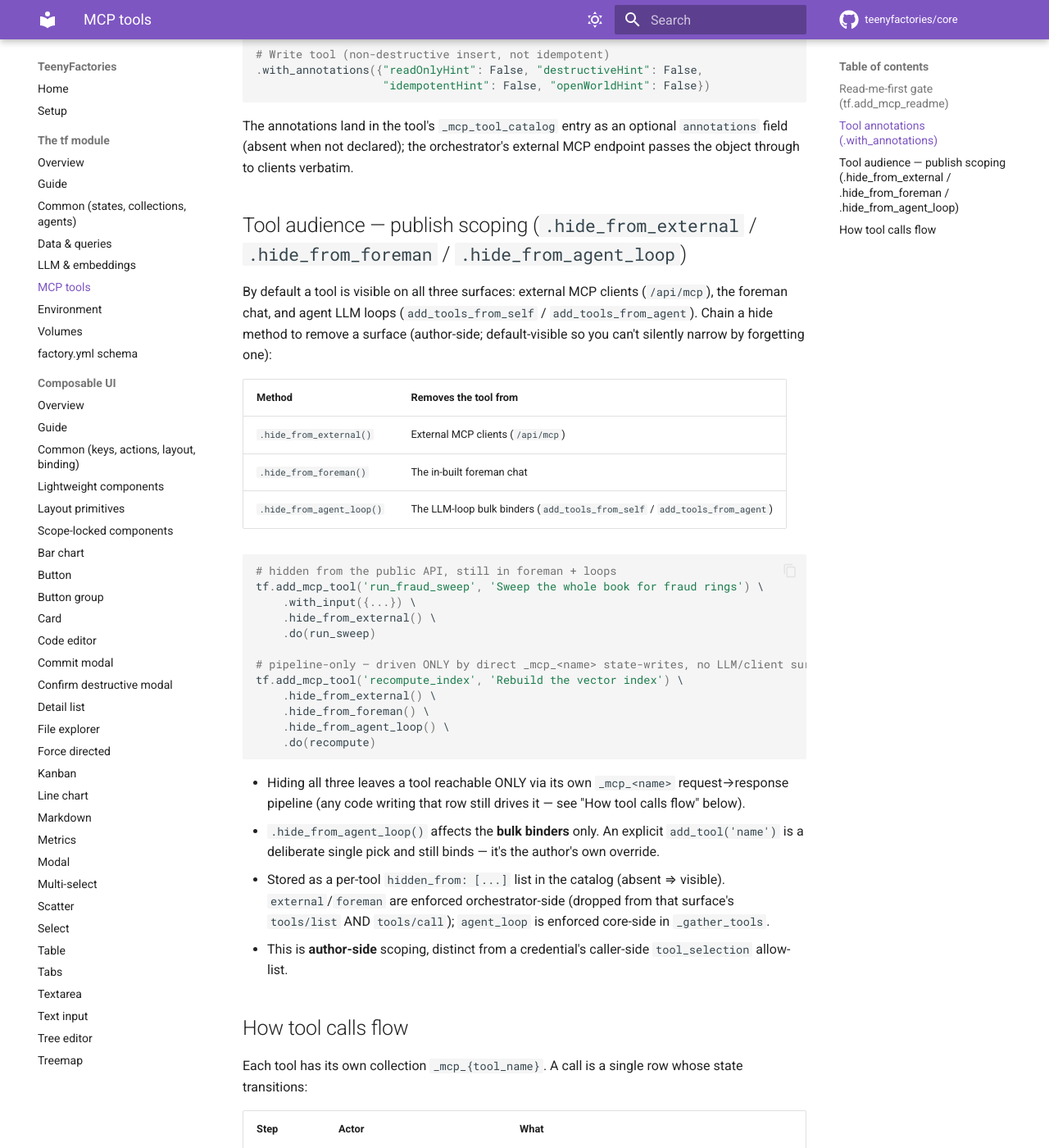
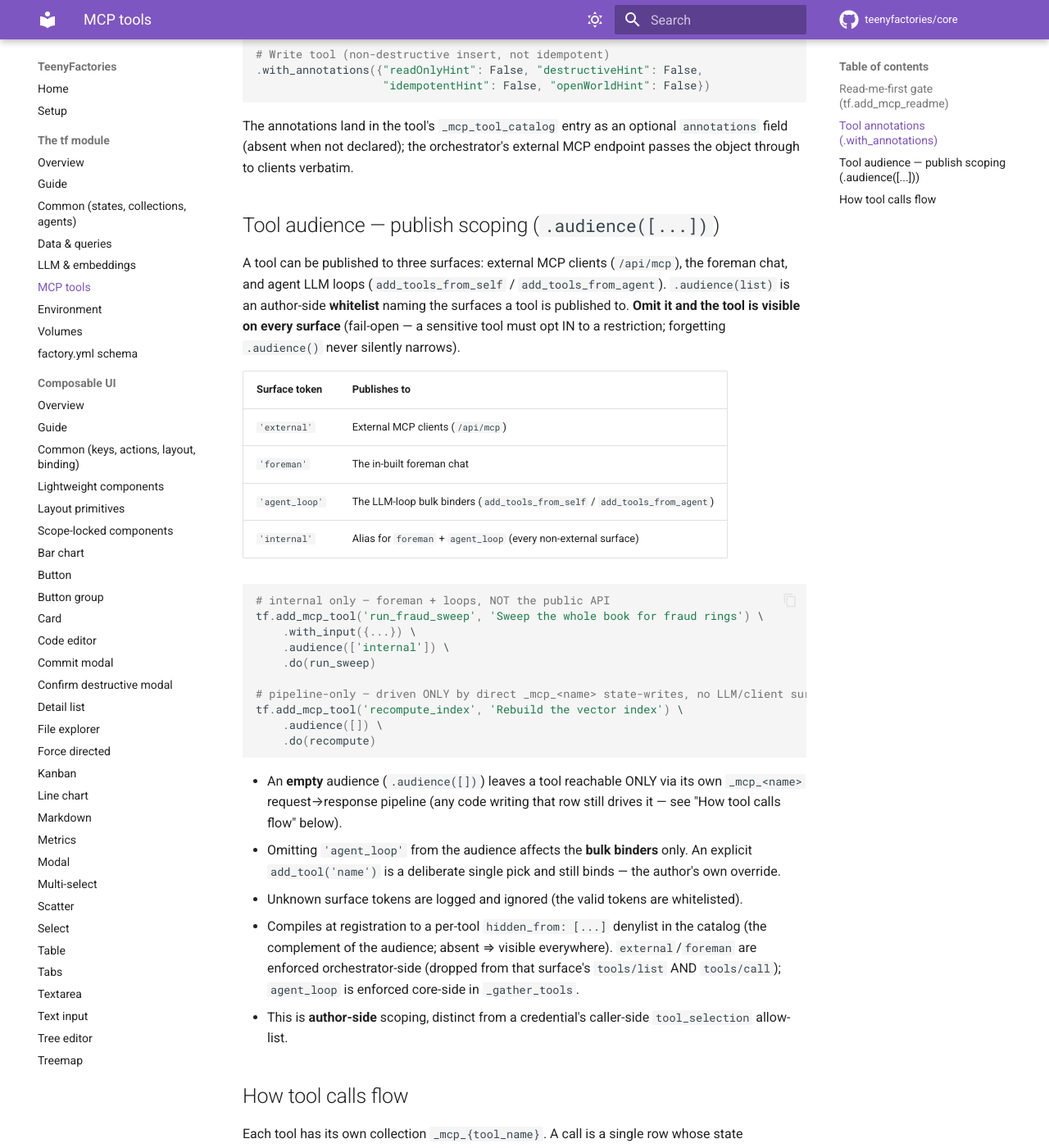
Before and after one commit to teenyfactories/core, an MkDocs documentation site: the page built from docs/reference/tf-mcp.md, in a window 1280 px wide and 1400 px high, scrolled down 2709 px. Shown: the whole window at 82% size. Built offline with MkDocs 1.6.1 and Material for MkDocs 9.7.7, drawn with Linux system fonts in a browser that asks for light colours; comment, search, counter and statistics services are not loaded.

Commit message:
feat(mcp): replace hide_from_* with .audience() whitelist for tool publish scoping
Author-side publish scoping is now a whitelist: .audience(['external','foreman',
'agent_loop']) (alias 'internal' = foreman+agent_loop; bare string accepted). It
compiles at registration down to the existing hidden_from denylist, so every
orchestrator/core consumer is unchanged. Omitting .audience() stays fail-open
(visible on every surface); an explicit .audience([]) is pipeline-only. Deletes
the three hide_from_* methods (zero factory callers). Updates tf-mcp reference
doc + tests.

````diff
--- a/docs/reference/tf-mcp.md
+++ b/docs/reference/tf-mcp.md
@@ -107,41 +107,44 @@ factory keeps `read_me_first` on the librarian, not on each ops agent).
 
 The annotations land in the tool's `_mcp_tool_catalog` entry as an optional `annotations` field (absent when not declared); the orchestrator's external MCP endpoint passes the object through to clients verbatim.
 
-## Tool audience — publish scoping (`.hide_from_external` / `.hide_from_foreman` / `.hide_from_agent_loop`)
+## Tool audience — publish scoping (`.audience([...])`)
 
-By default a tool is visible on all three surfaces: external MCP clients (`/api/mcp`), the
-foreman chat, and agent LLM loops (`add_tools_from_self` / `add_tools_from_agent`). Chain a hide
-method to remove a surface (author-side; default-visible so you can't silently narrow by
-forgetting one):
+A tool can be published to three surfaces: external MCP clients (`/api/mcp`), the foreman
+chat, and agent LLM loops (`add_tools_from_self` / `add_tools_from_agent`). `.audience(list)`
+is an author-side **whitelist** naming the surfaces a tool is published to. **Omit it and the
+tool is visible on every surface** (fail-open — a sensitive tool must opt IN to a
+restriction; forgetting `.audience()` never silently narrows).
 
-| Method | Removes the tool from |
+| Surface token | Publishes to |
 |---|---|
-| `.hide_from_external()` | External MCP clients (`/api/mcp`) |
-| `.hide_from_foreman()` | The in-built foreman chat |
-| `.hide_from_agent_loop()` | The LLM-loop bulk binders (`add_tools_from_self` / `add_tools_from_agent`) |
+| `'external'` | External MCP clients (`/api/mcp`) |
+| `'foreman'` | The in-built foreman chat |
+| `'agent_loop'` | The LLM-loop bulk binders (`add_tools_from_self` / `add_tools_from_agent`) |
+| `'internal'` | Alias for `foreman` + `agent_loop` (every non-external surface) |
 
 ```python
-# hidden from the public API, still in foreman + loops
+# internal only — foreman + loops, NOT the public API
 tf.add_mcp_tool('run_fraud_sweep', 'Sweep the whole book for fraud rings') \
     .with_input({...}) \
-    .hide_from_external() \
+    .audience(['internal']) \
     .do(run_sweep)
 
 # pipeline-only — driven ONLY by direct _mcp_<name> state-writes, no LLM/client surface
 tf.add_mcp_tool('recompute_index', 'Rebuild the vector index') \
-    .hide_from_external() \
-    .hide_from_foreman() \
-    .hide_from_agent_loop() \
+    .audience([]) \
     .do(recompute)
 ```
 
-- Hiding all three leaves a tool reachable ONLY via its own `_mcp_<name>` request→response
-  pipeline (any code writing that row still drives it — see "How tool calls flow" below).
-- `.hide_from_agent_loop()` affects the **bulk binders** only. An explicit `add_tool('name')`
-  is a deliberate single pick and still binds — it's the author's own override.
-- Stored as a per-tool `hidden_from: [...]` list in the catalog (absent ⇒ visible).
-  `external`/`foreman` are enforced orchestrator-side (dropped from that surface's `tools/list`
-  AND `tools/call`); `agent_loop` is enforced core-side in `_gather_tools`.
+- An **empty** audience (`.audience([])`) leaves a tool reachable ONLY via its own
+  `_mcp_<name>` request→response pipeline (any code writing that row still drives it — see
+  "How tool calls flow" below).
+- Omitting `'agent_loop'` from the audience affects the **bulk binders** only. An explicit
+  `add_tool('name')` is a deliberate single pick and still binds — the author's own override.
+- Unknown surface tokens are logged and ignored (the valid tokens are whitelisted).
+- Compiles at registration to a per-tool `hidden_from: [...]` denylist in the catalog (the
+  complement of the audience; absent ⇒ visible everywhere). `external`/`foreman` are enforced
+  orchestrator-side (dropped from that surface's `tools/list` AND `tools/call`); `agent_loop`
+  is enforced core-side in `_gather_tools`.
 - This is **author-side** scoping, distinct from a credential's caller-side `tool_selection`
   allow-list.
 
````
Also changed, not shown: 4 other files.
